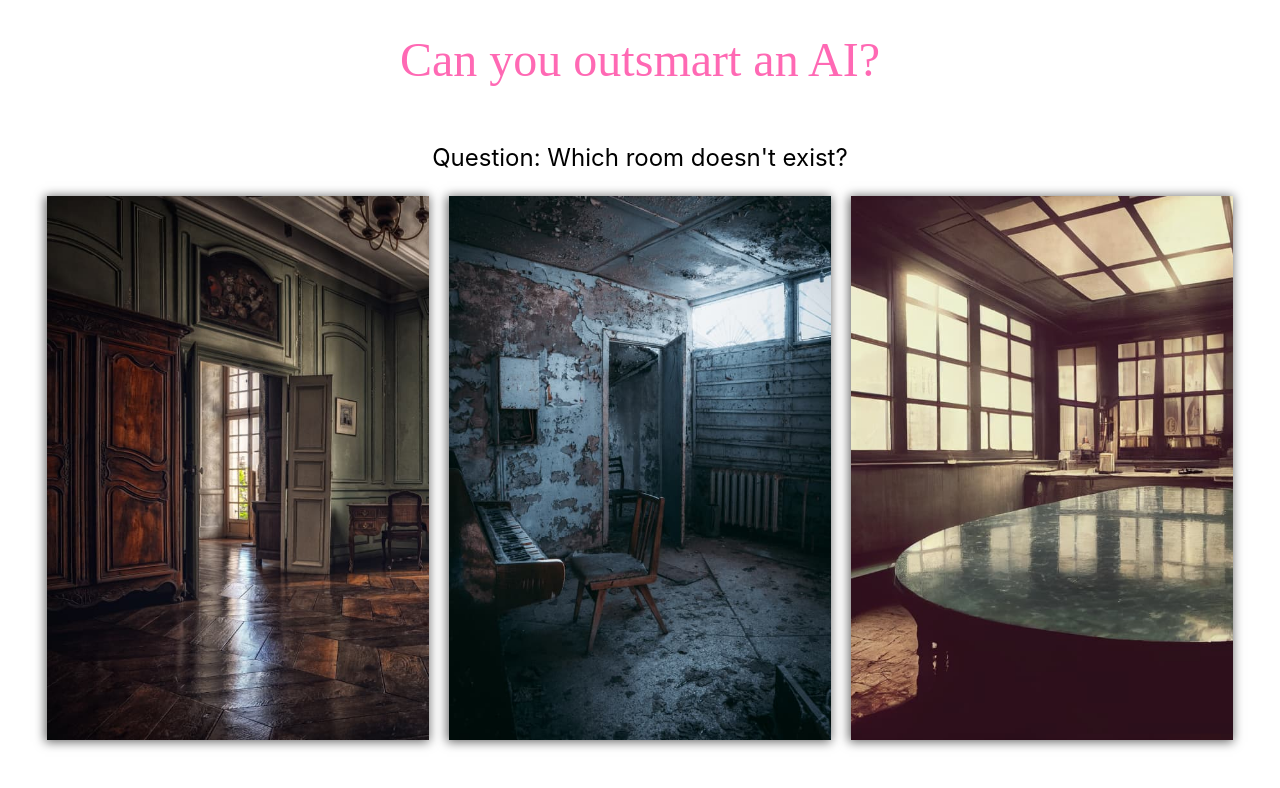
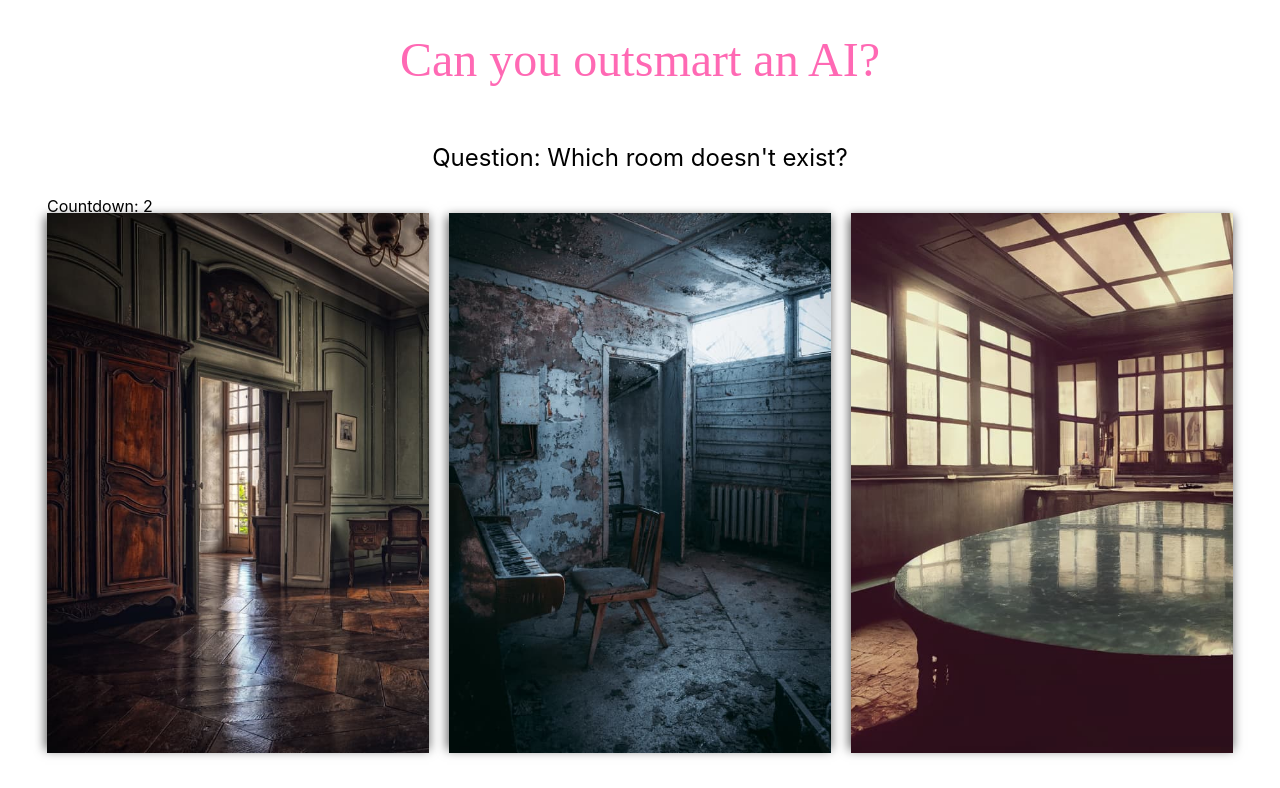
Before and after one commit to Technigo/project-redux-quiz-old, a React (Create React App) app: page /quiz in a window 1280 px wide. Shown: the top 788 px of the page. Built offline with nearby package versions, Linux system fonts and the light colour scheme; a web font is replaced by a local one.

Commit message:
discarded window alert, Timer function started

```diff
--- a/src/components/CurrentQuestion.js
+++ b/src/components/CurrentQuestion.js
@@ -1,9 +1,10 @@
-import React from 'react'
+import React from 'react';
 import { useSelector, useDispatch } from 'react-redux'
 import { quiz } from 'reducers/quiz'
 import ProgressBar from 'components/ProgressBar'
 import styled from 'styled-components'
 import { Summary } from './Summary'
+import Timer from './Timer'
 
 const QuestionText = styled.p`
 text-align: center;
@@ -15,15 +16,16 @@ background-color: transparent;
 border: none;
 padding: 0;
 cursor: pointer;
+-webkit-appearance: none;
+-webkit-box-shadow: -4px 4px 20px 4px rgba(0,0,0,0.6);
+box-shadow: -1px 1px 10px 1px rgba(0,0,0,0.6);
+-moz-box-shadow: -1px 1px 10px 1px rgba(0,0,0,0.6);
 
 & img {
   max-width: 100%;
-  height: 100%;
-  box-shadow: -1px 1px 10px 1px rgba(0,0,0,0.6);
-  -webkit-box-shadow: -1px 1px 10px 1px rgba(0,0,0,0.6);
-  -moz-box-shadow: -1px 1px 10px 1px rgba(0,0,0,0.6);
-}
-`
+  margin-bottom: -2%;
+  margin-top: -1%;
+}`
 
 const ImageGrid = styled.div`
 display: grid;
@@ -59,14 +61,11 @@ export const CurrentQuestion = ({ wasCorrectAnswerSelected }) => {
   const onAnswerSubmit = (questionId, answerIndex) => {
     dispatch(quiz.actions.submitAnswer({ questionId, answerIndex }));
     if (question.correctAnswerIndex === answerIndex) {
-      window.alert('You are a queen!')
       setTimeout(displayNextQuestion, 1500);
     } else {
-      window.alert('You are an amateur!')
       setTimeout(displayNextQuestion, 1500);
     }
   };
-
   const answerButtonClass = (index) => {
     if (currentanswer) {
       if (currentanswer.answerIndex === index) {
@@ -75,7 +74,7 @@ export const CurrentQuestion = ({ wasCorrectAnswerSelected }) => {
             border: '6px solid green'
           };
         }
-        return { border: '4px solid red' };
+        return { border: '6px solid red' };
       }
       return {};
     }
@@ -86,13 +85,13 @@ export const CurrentQuestion = ({ wasCorrectAnswerSelected }) => {
   const barData = [
     { bgcolor: 'hotpink', completed: `${barChange}` }
   ];
-
-  // background-color: ${(props) => (props.primary ? '#7E4B48' : '#FDFBF8')};
+  // const countDown = [{ color: 'hotpink' }];
 
   return (
     <>
 
       <QuestionText>Question: {question.questionText}</QuestionText>
+      <Timer />
       <ImageGrid>
         {question.options.map((option, index) => (
           <ImgButton
--- /dev/null
+++ b/src/components/Timer.js
@@ -0,0 +1,31 @@
+import React, { useEffect } from 'react';
+import { quiz } from 'reducers/quiz';
+import { useDispatch } from 'react-redux'
+
+const Timer = () => {
+  const [value, setValue] = React.useState(7);
+  React.useEffect(() => {
+    const timer = value > 0 && setInterval(() => setValue(value - 1), 1000);
+    return () => clearInterval(timer);
+  }, [value]);
+
+  const dispatch = useDispatch();
+
+  const restart = () => {
+    setValue(7);
+  };
+
+  useEffect(() => {
+    if (value <= 0) {
+      dispatch(quiz.actions.goToNextQuestion());
+      restart();
+    }
+  }, [value, dispatch]);
+
+  return (
+    <div className="counter">
+      <div>Countdown: {value}</div>
+    </div>
+  );
+}
+export default Timer;
```
